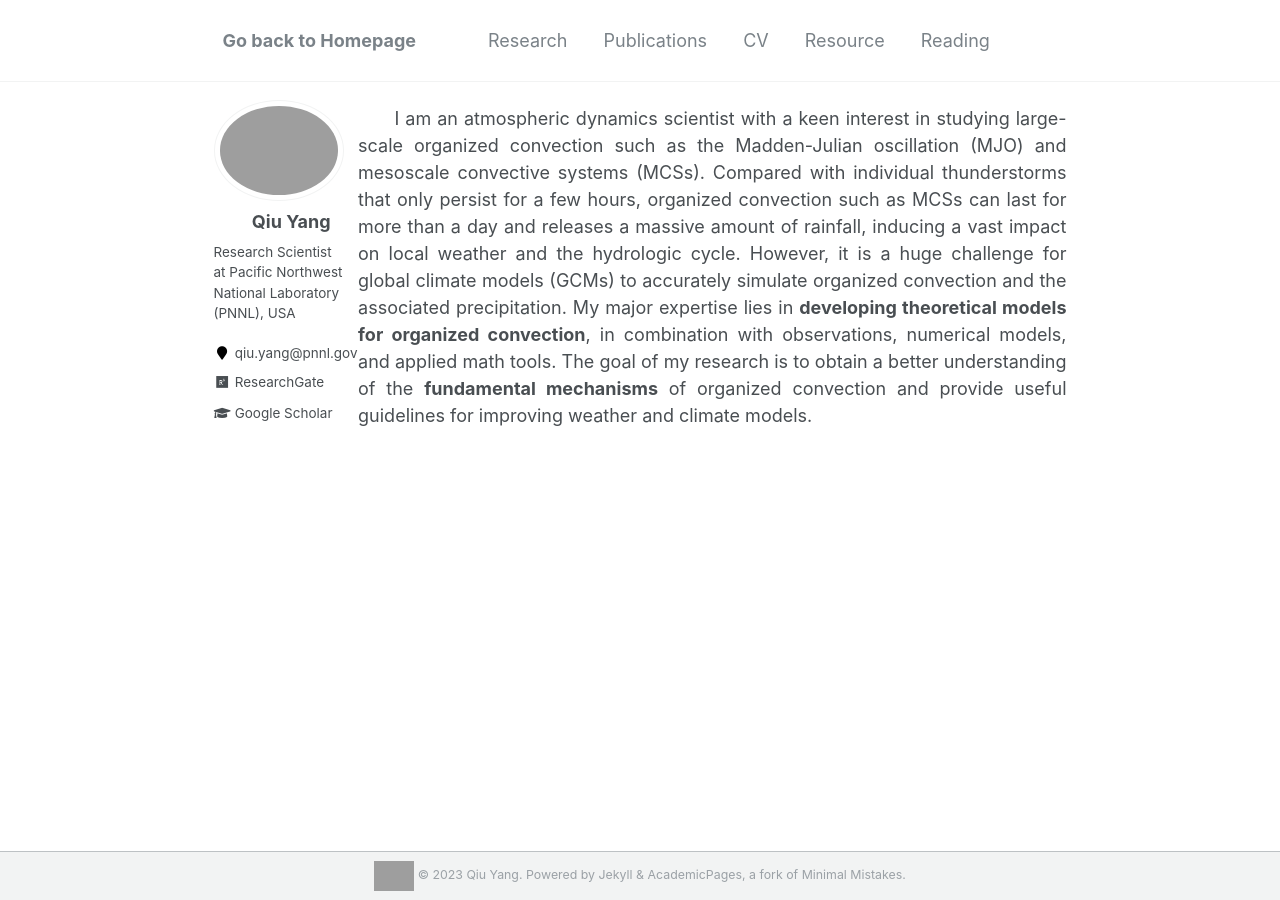
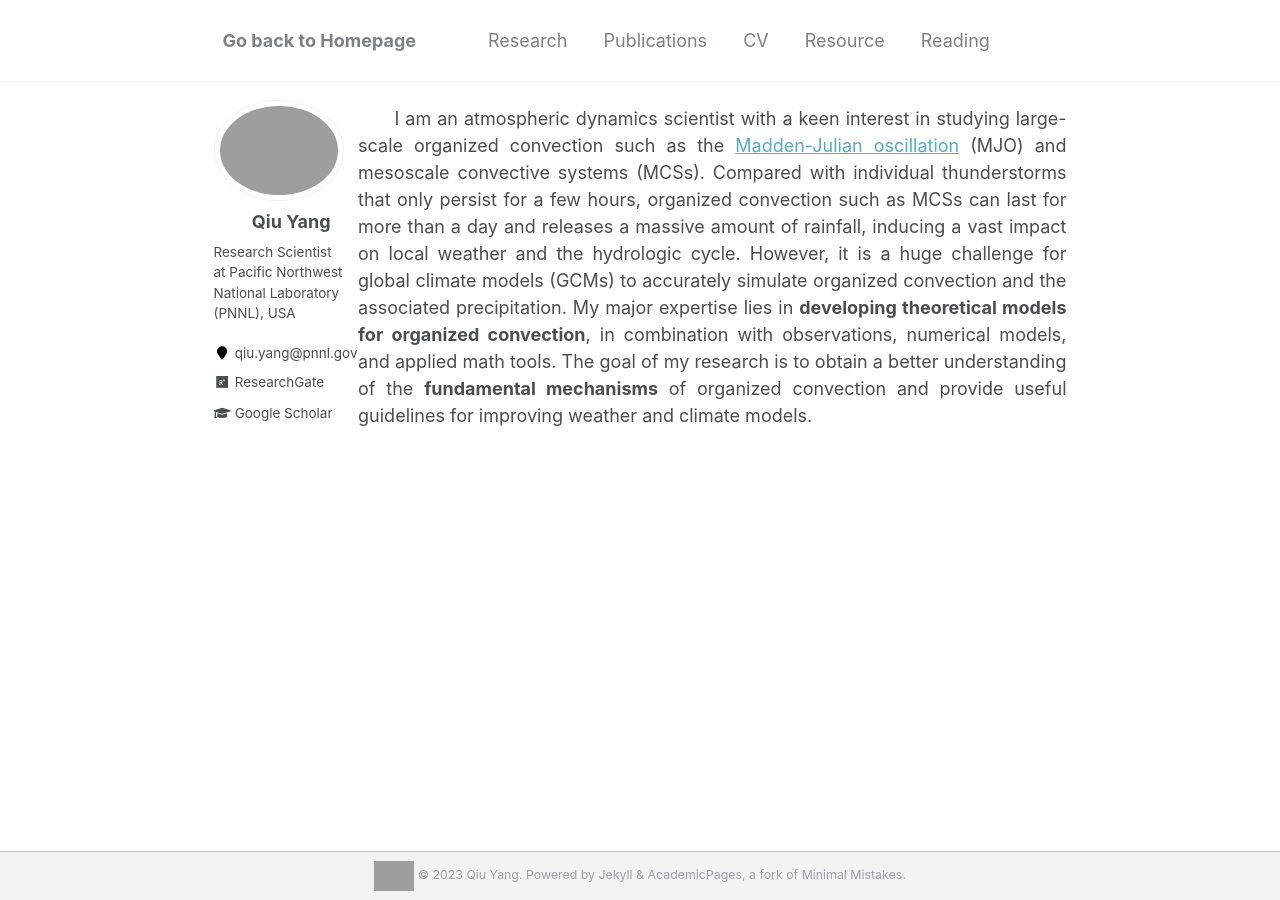
Before and after one commit to qiuyang50/qiuyang50.github.io, a Jekyll site: the page built from _pages/research.md, in a window 1280 px wide. Built offline with Jekyll 4.4.1, drawn with Linux system fonts in a browser that asks for light colours; some of the changed lines change nothing that is shown; grey boxes are pictures that could not be loaded.

Commit message:
Update research.md

```diff
--- a/_pages/research.md
+++ b/_pages/research.md
@@ -5,4 +5,4 @@
 author_profile: true
 ---
 
-&nbsp;&nbsp;&nbsp;&nbsp;&nbsp;&nbsp;I am an atmospheric dynamics scientist with a keen interest in studying large-scale organized convection such as the Madden-Julian oscillation (MJO) and mesoscale convective systems (MCSs). Compared with individual thunderstorms that only persist for a few hours, organized convection such as MCSs can last for more than a day and releases a massive amount of rainfall, inducing a vast impact on local weather and the hydrologic cycle. However, it is a huge challenge for global climate models (GCMs) to accurately simulate organized convection and the associated precipitation. My major expertise lies in **developing theoretical models for organized convection**, in combination with observations, numerical models, and applied math tools. The goal of my research is to obtain a better understanding of the **fundamental mechanisms** of organized convection and provide useful guidelines for improving weather and climate models.
+&nbsp;&nbsp;&nbsp;&nbsp;&nbsp;&nbsp;I am an atmospheric dynamics scientist with a keen interest in studying large-scale organized convection such as the [Madden-Julian oscillation](https://www.youtube.com/watch?v=UsWHHE_jkGE&t=137s) (MJO) and mesoscale convective systems (MCSs). Compared with individual thunderstorms that only persist for a few hours, organized convection such as MCSs can last for more than a day and releases a massive amount of rainfall, inducing a vast impact on local weather and the hydrologic cycle. However, it is a huge challenge for global climate models (GCMs) to accurately simulate organized convection and the associated precipitation. My major expertise lies in **developing theoretical models for organized convection**, in combination with observations, numerical models, and applied math tools. The goal of my research is to obtain a better understanding of the **fundamental mechanisms** of organized convection and provide useful guidelines for improving weather and climate models.
```
